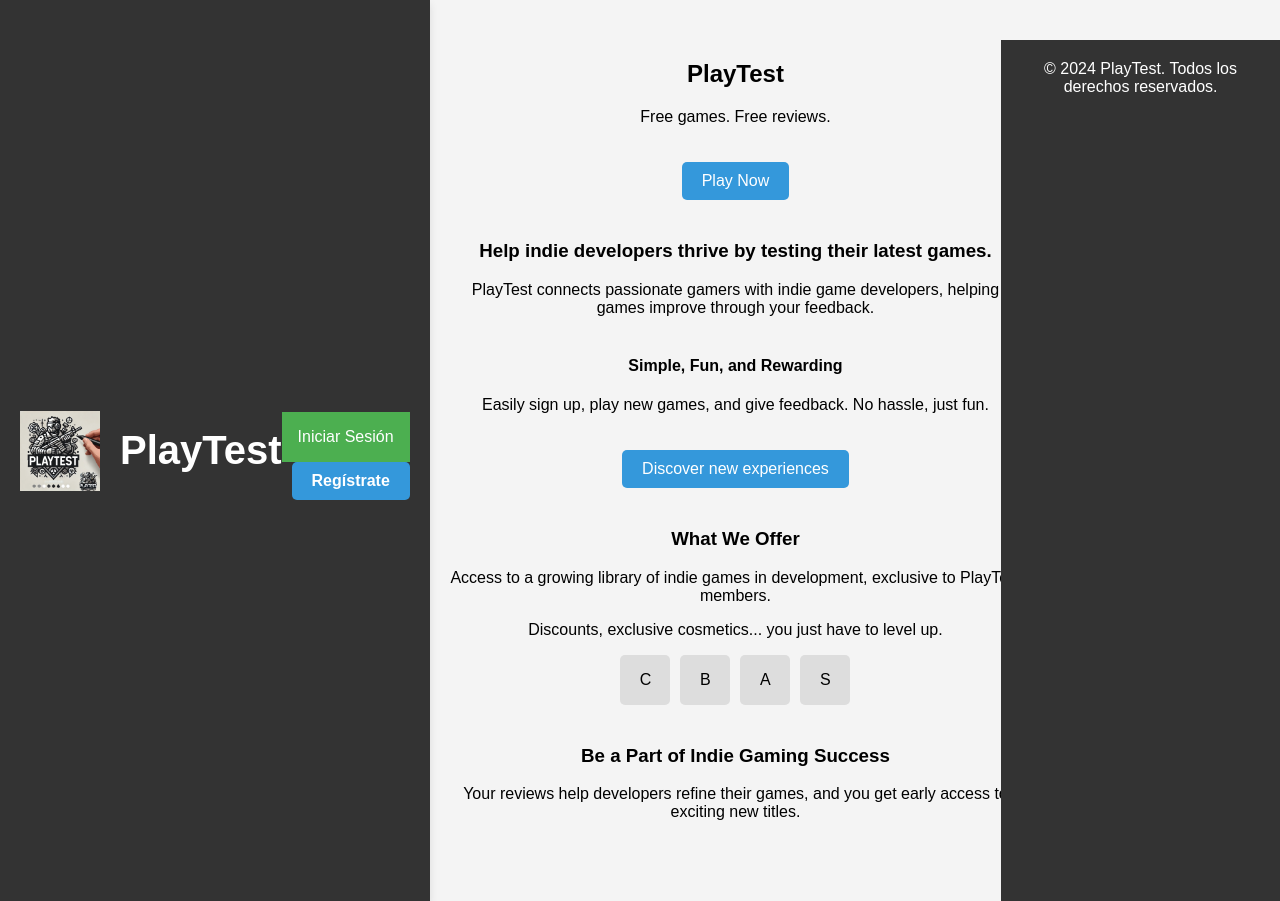
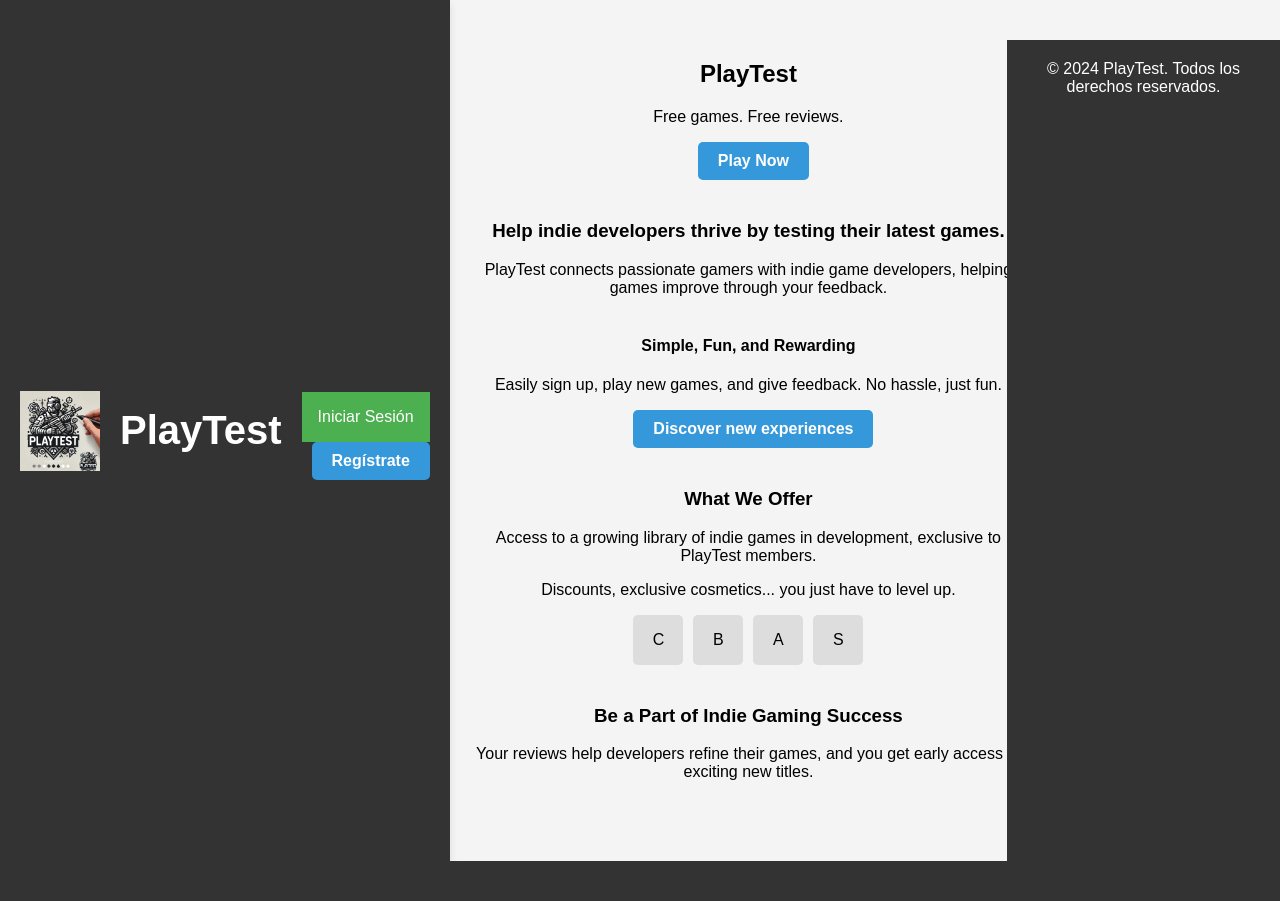
Before and after one commit to pontoandres/Playtest, a Django app: page / in a window 1280 px wide. After the commit the page ends 861 px from the top, so only its background shows below. Run offline with Django 5.2, Linux system fonts and the light colour scheme.

Commit message:
arreglo btns

```diff
--- a/myapp/static/css/styles.css
+++ b/myapp/static/css/styles.css
@@ -23,13 +23,13 @@
 
 header h1 {
     font-size: 2.5em;
-    margin: 0;
+    margin: 0 20px 0 0;
 }
 
 .container {
-    max-width: 800px; /* Ajusta el ancho máximo del contenedor */
-    width: 100%; /* Asegura que el contenedor se expanda al 100% de su ancho disponible */
-    margin: 20px auto; /* Centra el contenedor */
+    max-width: 800px;
+    width: 100%;
+    margin: 20px auto;
     padding: 20px;
     text-align: center;
 }
@@ -83,7 +83,7 @@
     margin-top: 40px;
 }
 
-/* Estilos para los botones de login, logout y register */
+/* Estilos para los botones de login, logout, perfil y register */
 .btn-login, .btn-register, .btn-logout {
     display: inline-block;
     padding: 10px 20px;
--- a/myapp/templates/base.html
+++ b/myapp/templates/base.html
@@ -11,7 +11,7 @@
 <body>
     <header>
         <img src="{% static 'images/logoPlayTest.webp' %}" alt="Logo PlayTest">
-        <h1>PlayTest</h1>
+        <h1 style="margin-right: 20px;">PlayTest</h1>
 
         <!-- Opciones de usuario: login, logout y perfil -->
         <nav>
@@ -36,7 +36,7 @@
                 {% endif %}
             {% else %}
                 <!-- Botón para el perfil de usuario -->
-                <a href="{% url 'user_profile' %}" class="btn-profile">Mi Perfil</a>
+                <a href="{% url 'user_profile' %}" class="btn-logout">Mi Perfil</a>
 
                 <!-- Botón para cerrar sesión -->
                 <form method="post" action="{% url 'logout' %}" style="display: inline;">
--- a/myapp/templates/home.html
+++ b/myapp/templates/home.html
@@ -7,7 +7,7 @@
     <section class="hero">
         <h2>PlayTest</h2>
         <p>Free games. Free reviews.</p>
-        <a href="{% url 'game_list' %}" class="btn-primary">Play Now</a>
+        <a href="{% url 'game_list' %}" class="btn-logout">Play Now</a>
     </section>
 
     <section class="about">
@@ -19,7 +19,7 @@
         <div class="feature">
             <h4>Simple, Fun, and Rewarding</h4>
             <p>Easily sign up, play new games, and give feedback. No hassle, just fun.</p>
-            <a href="{% url 'game_list' %}" class="btn-secondary">Discover new experiences</a>
+            <a href="{% url 'game_list' %}" class="btn-logout">Discover new experiences</a>
         </div>
     </section>
 
```
Also changed, not shown: db.sqlite3.
